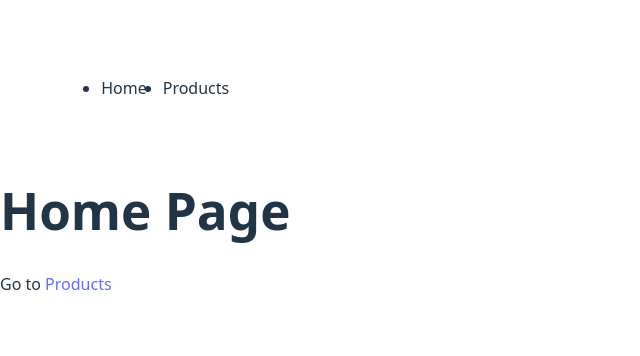
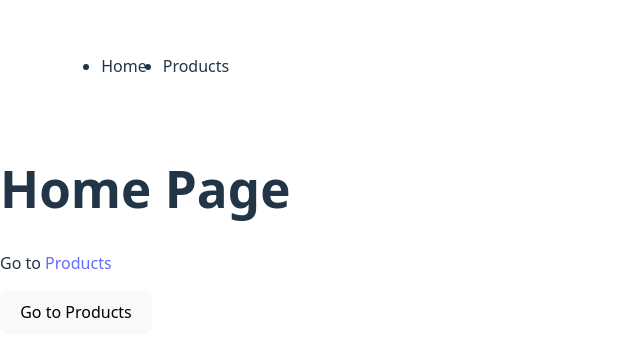
Before and after one commit to poyingHAHA/React_Note, a React (Vite) app in the folder react_router/: page / in a window 1280 px wide. Shown: the part 230-586 px from the top of the page, without its empty margins (0-640 px from the left). Built offline with nearby package versions, Linux system fonts and the light colour scheme.

Commit message:
6. use useNavigate to navigate programmatically

```diff
--- a/react_router/src/pages/Home.jsx
+++ b/react_router/src/pages/Home.jsx
@@ -1,8 +1,16 @@
-import { Link } from "react-router-dom"
+import { Link, useNavigate } from "react-router-dom"
 
 export default function Home() {
+
+    const navigate = useNavigate();
+
+    const navigateHandler = () => {
+        navigate('/products');
+    }
+
     return <>
         <h1>Home Page</h1>
         <p>Go to <Link to="/products">Products</Link></p>
+        <button onClick={navigateHandler}>Go to Products</button>
     </>
 }
```
